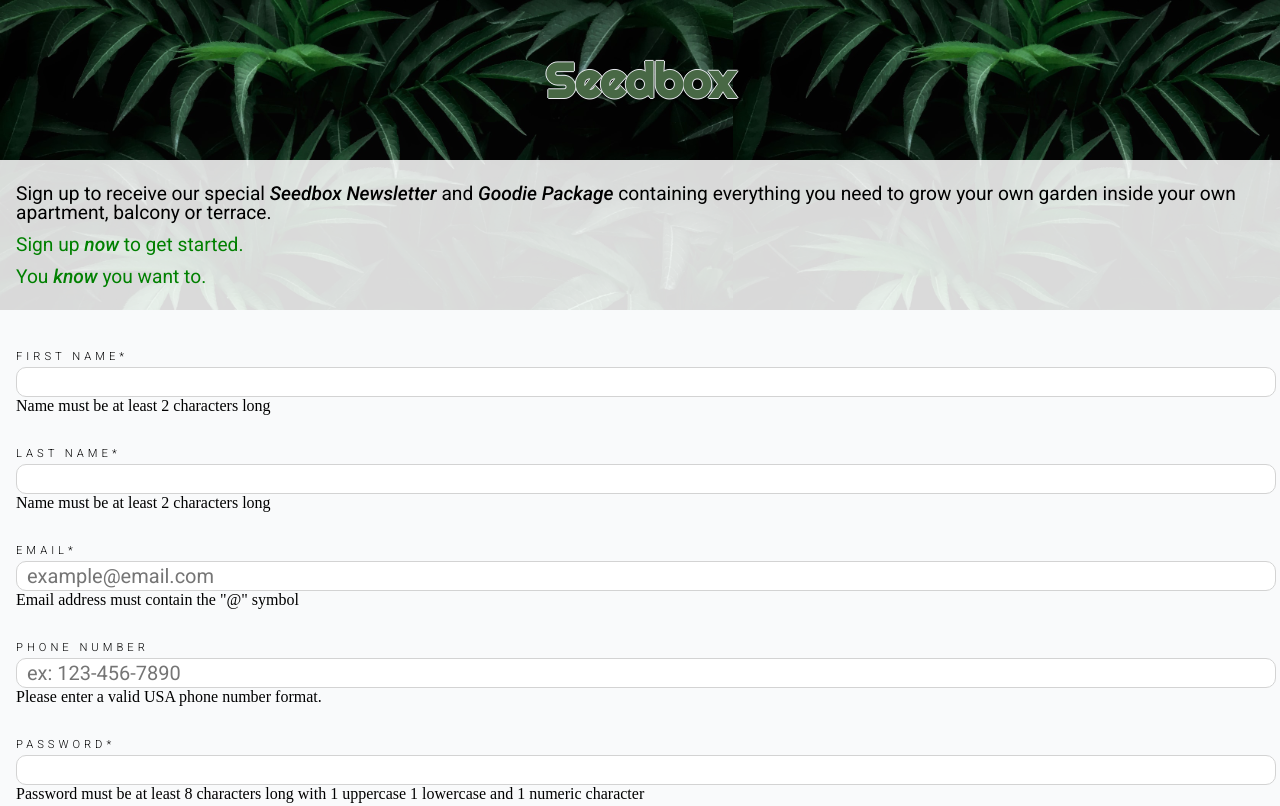
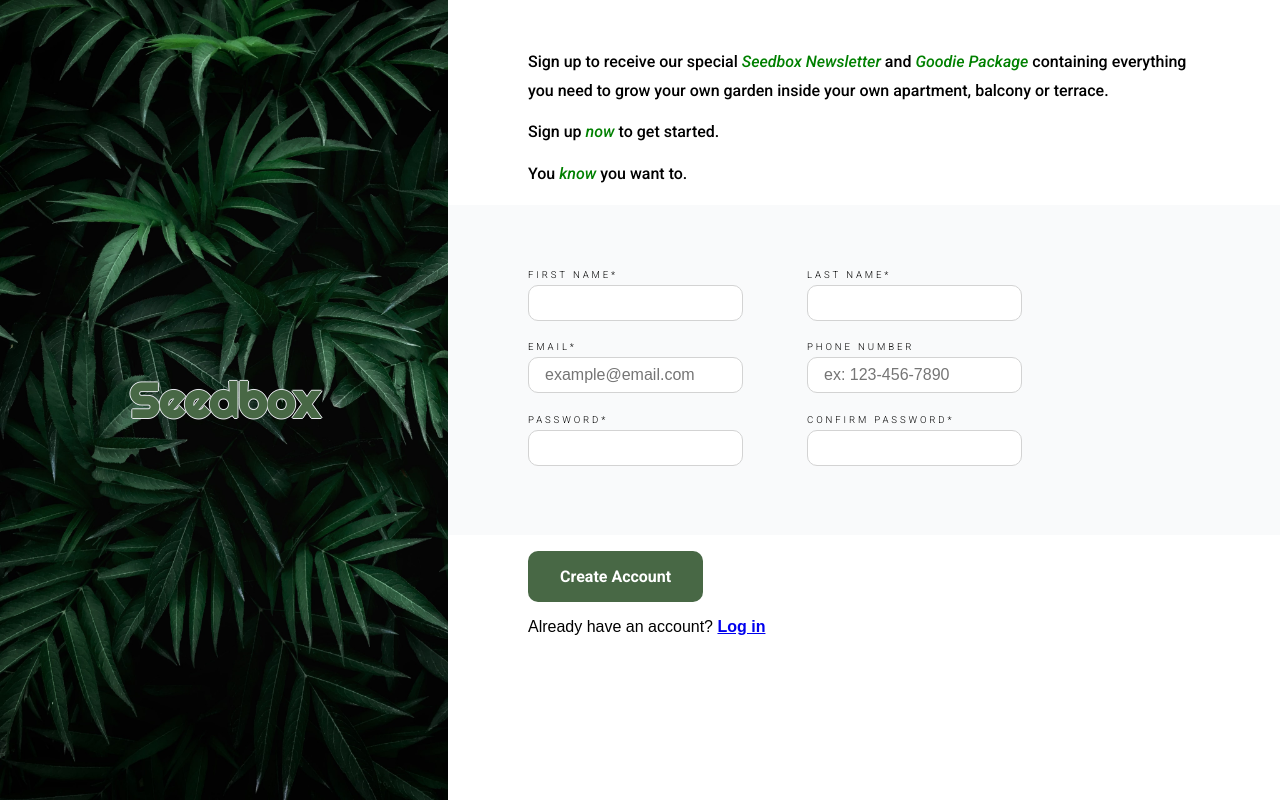
Before and after one commit to georgevictor90/odin-signup-form, a plain HTML site: page index.html in a window 1280 px wide. Shown: the top 806 px of the page. Drawn offline with Linux system fonts and the light colour scheme.

Commit message:
added styles and media queries

```diff
--- a/styles.css
+++ b/styles.css
@@ -3,37 +3,26 @@
 *::after {
   margin: 0;
   padding: 0;
+  box-sizing: border-box;
 }
 
-
+button {
+  display: block;
+}
 html {
+  height: 100%;
   font-size: 100%;
 }
 
 body {
+  min-height:100%;
+}
+
+.main-container {
+  background-image: url(/images/elnaz-asadi-vegetation-medium.jpg);
+  background-size: contain;
   display: flex;
   flex-direction: column;
-  background-image: url(/images/elnaz-asadi-vegetation-medium.jpg);
-  background-size: contain;
-}
-
-header {
-  display: flex;
-  justify-content: center;
-  align-items: center;
-  height: 20vh;
-}
-
-.logo {
-  font-family: 'Righteous', cursive;
-  font-size: 3rem;
-  color: #486845;
-  text-shadow:1px 0 0 #E5E7EB,0 1px 0 #E5E7EB,-1px 0 0 #E5E7EB,0 -1px 0 #E5E7EB;
-  text-align: center;
-}
-
-main {
-  background-color: rgba(255, 255, 255, .85);
 }
 
 .intro,
@@ -45,68 +34,139 @@ button,
   font-family: 'Roboto', sans-serif;
 }
 
+header {
+  display: flex;
+  align-items: center;
+  justify-content: center;
+}
+
+.hero>.logo {
+  font-family: 'Righteous', sans-serif;
+  font-size: 3rem;
+  color: #486845;
+  text-shadow:
+  1px 0 0 #E5E7EB,0 1px 0 #E5E7EB,-1px 0 0 #E5E7EB,0 -1px 0 #E5E7EB;
+  padding-block: 3rem;
+}
+
+main {
+  display: flex;
+  flex-direction: column;
+  height: 85%;
+  background-color: rgba(255, 255, 255, 0.5)
+}
+
+.intro,
+.submit {
+  background-color: rgba(255, 255, 255, 0.5);
+}
+
 .intro {
-  font-size: 1.2rem;
-  font-weight: 400;
+  text-align: center;
+  font-size: 1rem;
+  font-weight: 500;
   padding: 1.5rem 1rem;
-  text-align: left;
-  line-height: 1.2rem;
+  line-height: 1.5rem;
+}
+
+.intro>p:nth-child(n+2) {
+  text-align: center;
+  margin-top: 0.8rem;
 }
 
 span {
   font-weight: 300;
   font-style: italic;
-}
-
-.intro>p:nth-child(n+2) {
   color:green;
-  margin-top: 0.8rem;
 }
 
 .form {
-  /* min-height: 50vh; */
   background-color: #F9FAFB;
-  padding: .5rem 1rem;
 }
 
-label,
-input {
-  display: block;
+.form>form {
+  display: flex;
+  flex-direction: column;
+  gap: 2rem;
+  align-items: center;
+  padding-block: 2em;
+}
+
+form>.group {
+  display: flex;
+  flex-direction: column;
+  width: 90%;
+  gap: .3rem;
+}
+
+.requirements {
+  /* padding: 0 30px 0 50px; */
+  font-size: 0.9rem;
+  color: #999;
+  max-height: 0;
+  transition: 0.28s;
+  overflow: hidden;
+  color: red;
+  font-style: italic;
 }
 
 label {
   font-weight: 300;
-  letter-spacing: 4px;
-  font-size: .7rem;
-  margin-top: 2rem;
+  letter-spacing: .3em;
+  font-size: .6rem;
+  /* padding-left: rem; */
 }
 
 input {
+  font-family: sans-serif;
+  /* height: 2rem; */
   font-weight: 400;
-  font-size: 20px;
-  margin-top: .2rem;
-  height: 1.8rem;
-  width: 100%;
+  font-size: 1rem;
   border-radius: 10px;
   border: 1px solid lightgray;
-  padding-left: 10px;
+  padding-inline: 1rem;
+  padding-block: .5rem;
 }
 
-input:last-child {
-  margin-bottom: 2rem;
+input:valid:not(:placeholder-shown){
+  border: 1px solid green;
+  background: url(images/Icons8_flat_checkmark.svg);
+  background-size: 20px;
+  background-repeat: no-repeat;
+  background-position: 20px 8px;
+  padding-left: 45px;
 }
 
-.form-submit {
+input:invalid:not(:focus):not(:placeholder-shown) {
+  background-color: pink;
+  border: 1px solid red;
+}
+
+input:invalid:not(:focus):not(:placeholder-shown) ~ .requirements {
+  max-height: 50px;
+}
+
+.submit {
+  text-align: center;
   display: flex;
   flex-direction: column;
-  justify-content: start;
+  justify-content: flex-start;
   align-items: center;
-  padding: 1.5rem;
   gap: 1rem;
-  font-size: 1.2rem;
+}
+
+.submit>p {
+  font-family: sans-serif;
+  font-weight: 300;
+}
+
+.submit>p>a {
+  font-family: sans-serif;
+  font-weight: bold;
 }
 
 button {
+  margin: 0 auto;
   background-color: #486845;
   color: #fff;
   font-size: 1rem;
@@ -116,10 +176,157 @@ button {
   border-radius: 10px;
 }
 
-.form-submit>p {
-  font-weight: 300;
+
+
+@media screen and (min-width: 768px) {
+  .main-container {
+    flex-direction: row;
+    background-image: none;
+    min-height: 100vh;
+    width: 100%;
+  }
+
+  header {
+    background-image: url(/images/elnaz-asadi-vegetation-medium.jpg);
+    background-size: cover;
+    width: 35%;
+  }
+
+  main {
+    width: 65%;
+    min-height: 100vh;
+  }
+
+  .intro {
+    padding: 3rem 5rem 1rem 5rem;
+    height: 30%;
+    text-align: left;
+    display: flex;
+    flex-direction: column;
+    justify-content: flex-end;
+    line-height: 1.8;
+  }
+
+  .intro>p:nth-child(n+2) {
+    text-align: left;
+  }
+
+  .form {
+    height: 50%;
+    display: flex;
+    flex-direction: column;
+    justify-content: center;
+    padding-block: 2em;
+    padding-inline: 5em;
+  }
+
+  .form>form {
+    /* background-color: rebeccapurple; */
+    width: 80%;
+    display: flex;
+    flex-direction: row;
+    align-items: center;
+    flex-wrap: wrap;
+    row-gap: 1rem;
+    column-gap: 4rem;
+  }
+
+  form>.group {
+    display: flex;
+    flex-direction: column;
+    gap: .3rem;
+    width: 40%;
+  }
+
+
+
+  .submit {
+    display: flex;
+    flex-direction: column;
+    justify-content: center;
+    align-items: flex-start;
+    height: 20%;
+    padding-inline: 5em;
+    padding-block: 1em;
+  }
+
+  button {
+    margin: 0;
+  }
 }
 
-a {
-  font-weight: 500;
+@media screen and (min-width: 768px) and (orientation: portrait) {
+  .main-container {
+    height: 100vh;
+  }
+
+  header {
+    background-size: contain;
+  }
+
+  .hero {
+    text-align: center;
+    width: 100%;
+    background-color: rgba(255, 255, 255, 0.4);
+  }
+
+  .hero>.logo {
+    color: #2a5f2a;
+    font-size: 3rem;
+  }
+
+  main {
+    justify-content: space-between;
+  }
+
+  .intro {
+    font-size: 1rem;
+    height: 25%;
+    padding: 1rem 1.5rem;
+    justify-content: center;
+  }
+
+  .form {
+    width: 100%;
+    height: 60%;
+    padding: 1rem 1.5rem;
+  }
+
+  .form>form {
+    padding: 0;
+    flex-direction: column;
+    flex-wrap: nowrap;
+    width: 100%;
+    height: 100%;
+    justify-content: space-around;
+  }
+
+  .group {
+    width: 100% !important;
+  }
+
+  label {
+    font-size: 1rem;
+  }
+
+  input {
+    max-width: 100%;
+    font-size: 1.2rem;
+  }
+
+  .requirements {
+    font-size: 1.2rem;
+  }
+
+  .submit {
+    padding: 1.5rem;
+    height: 15%;
+    background-color: ;
+  }
+
+  button {
+    font-size: 1.2rem;
+    padding: 1.2rem 2.5rem;
+  }
+
 }
```
Also changed, not shown: images/Icons8_flat_checkmark.svg (added).
